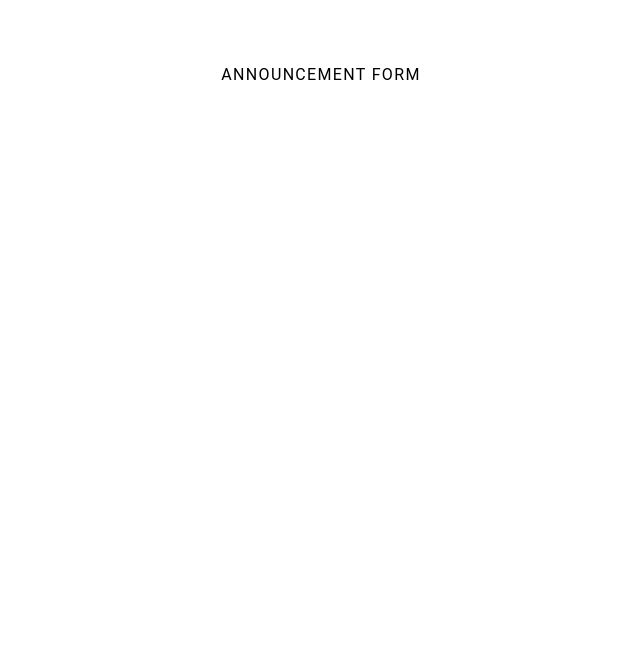
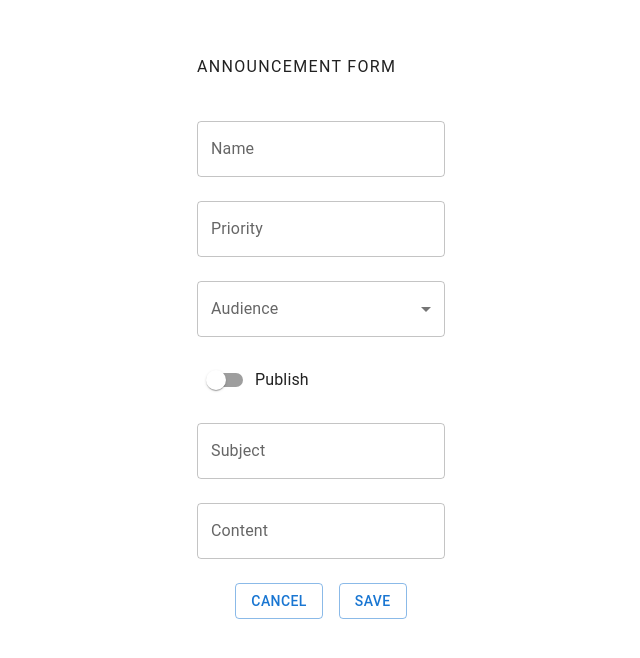
Before and after one commit to DeftVision/deftvision-1.2, a React (Create React App) app in the folder frontend/: page /announcement-form in a window 1280 px wide. Shown: the part 106-764 px from the top of the page, without its empty margins (319-959 px from the left). Built offline with nearby package versions, Linux system fonts and the light colour scheme.

Commit message:
Add ThemeContext for app-wide dark mode support
Introduced a new ThemeContext to manage dark mode settings across the application. Updated AnnouncementForm to use controlled inputs and added form handling functions. Wrapped the entire app in ThemeContextProvider to ensure theme consistency.

```diff
--- a/frontend/src/App.js
+++ b/frontend/src/App.js
@@ -5,8 +5,11 @@ import { Home, Error} from './pages/index';
 import { AnnouncementForm, Announcements } from './announcements/index';
 
 
+
+
 function App() {
   return (
+
      <Box sx={{display: 'flex', flexDirection: 'column', marginTop: 5, marginBottom: 5, padding: 10, justifyContent: 'center', alignItems: 'center'}}>
        <Box>
          <div className="App">
@@ -24,6 +27,7 @@ function App() {
          </div>
        </Box>
      </Box>
+
   );
 }
 
--- a/frontend/src/announcements/AnnouncementForm.js
+++ b/frontend/src/announcements/AnnouncementForm.js
@@ -1,10 +1,113 @@
-import { Box, Typography } from '@mui/material'
+import { Box, Button, FormControl, FormControlLabel, InputLabel, MenuItem, Select, Switch, Stack, TextField, Typography } from '@mui/material'
+import { useState } from 'react'
+
+
+
+const form_default = {
+    name: '',
+    priority: '',
+    audience: '',
+    publish: false,
+    subject: '',
+    content: '',
+}
+
 
 export default function AnnouncementForm() {
+    const [formData, setFormData] = useState(form_default)
+
+    const handleChange = async (e) => {
+
+    }
+
+    const handleSubmit = async (e) => {
+        e.preventDefault()
+        try {
+            if(!formData.name || !formData.priority || !formData.audience || !formData.subject || !formData.content) {}
+        } catch (error) {
+            console.log(error);
+        }
+    }
+
+
 
     return (
-        <Box sx={{justifyContent: 'center', alignItems: 'center', marginTop: 5}}>
-            <Typography variant="overline" sx={{fontSize: '1rem'}}>Announcement Form</Typography>
+        <Box sx={{justifyContent: 'center', alignItems: 'center', marginTop: 3, marginBottom: 4}}>
+            <Stack direction='column' spacing={3} sx={{marginTop: 4}}>
+                <Typography variant="overline" sx={{fontSize: '1rem'}}>Announcement Form</Typography>
+            </Stack>
+            <Box
+                component='form'
+                onSubmit={handleSubmit}
+                noValidate sx={{marginTop: 4}}
+            >
+                <Stack direction='column' spacing={3}>
+                    <TextField
+                        type='text'
+                        label='Name'
+                        value={formData.name}
+                        onChange={(e) => {
+                            setFormData({
+                                ...formData,
+                                name: e.target.value,
+                            })
+                        }}
+                    />
+                    <TextField
+                        type='text'
+                        label='Priority'
+                    />
+
+                    <FormControl>
+                        <InputLabel id='audience'>Audience</InputLabel>
+                        <Select
+                            name='audience'
+                            variant='outlined'
+                            label='Audience'
+                            value={formData.audience}
+                            onChange={(e) => {
+                                setFormData({
+                                    ...formData,
+                                    audience: e.target.value,
+                                })
+                            }}
+                        >
+                            <MenuItem value='All'>All</MenuItem>
+                            <MenuItem value='General Manager'>General Manager</MenuItem>
+                            <MenuItem value='Shopper'>Shopper</MenuItem>
+                            <MenuItem value='Admin'>Admin</MenuItem>
+                        </Select>
+                    </FormControl>
+
+                    <FormControlLabel
+                    control={<Switch
+                        name='publish'
+                    />}
+                    label='Publish'>
+
+                    </FormControlLabel>
+                    <TextField
+                        type='text'
+                        label='Subject'
+
+
+                    />
+                    <TextField
+                        type='text'
+                        label='Content'
+                        multiline
+                        maxRows={8}
+
+
+                    />
+
+                    <Stack direction='row' spacing={2} sx={{justifyContent: 'center', alignItems: 'center'}}>
+                        <Button variant='outlined'>cancel</Button>
+                        <Button variant='outlined'>save</Button>
+                    </Stack>
+
+                </Stack>
+            </Box>
         </Box>
     );
 }
--- /dev/null
+++ b/frontend/src/context/ThemeContext.js
@@ -0,0 +1,42 @@
+import { createContext, useState, useMemo } from 'react';
+import { ThemeProvider, createTheme } from '@mui/material/styles';
+import CssBaseline from '@mui/material/CssBaseline';
+
+export const ThemeContext = createContext();
+
+export const ThemeContextProvider = ({ children }) => {
+    const [darkMode, setDarkMode] = useState(() => {
+        const savedMode = localStorage.getItem('darkModel');
+        return savedMode ? JSON.parse(savedMode) : false;
+    })
+
+    const toggleDarkMode = () => {
+        setDarkMode((prevMode) => {
+            localStorage.setItem('darkModel', JSON.stringify(prevMode));
+            return !prevMode;
+        });
+    };
+
+    const theme = useMemo(() => createTheme({
+        palette: {
+            mode: darkMode ? 'dark' : 'light',
+        },
+        components: {
+            MuiTextField: {
+                defaultProps: {
+                    fullWidth: true,
+                    margin: 'normal'
+                }
+            }
+        }
+    }), [darkMode])
+
+    return (
+        <ThemeContext.Provider value={{ darkMode, toggleDarkMode }}>
+            <ThemeProvider theme={theme}>
+                <CssBaseline />
+                {children}
+            </ThemeProvider>
+        </ThemeContext.Provider>
+    );
+}
--- a/frontend/src/index.js
+++ b/frontend/src/index.js
@@ -2,12 +2,16 @@ import React from 'react';
 import ReactDOM from 'react-dom/client';
 import App from './App';
 import { BrowserRouter } from 'react-router-dom';
+import { ThemeContextProvider } from './context/ThemeContext';
 
 const root = ReactDOM.createRoot(document.getElementById('root'));
+
 root.render(
   <React.StrictMode>
+<ThemeContextProvider>
     <BrowserRouter>
         <App />
     </BrowserRouter>
+</ThemeContextProvider>
   </React.StrictMode>
 );
```
Also changed, not shown: frontend/src/context/index.js (added). Lines whose indentation alone changed are shown as unchanged.
